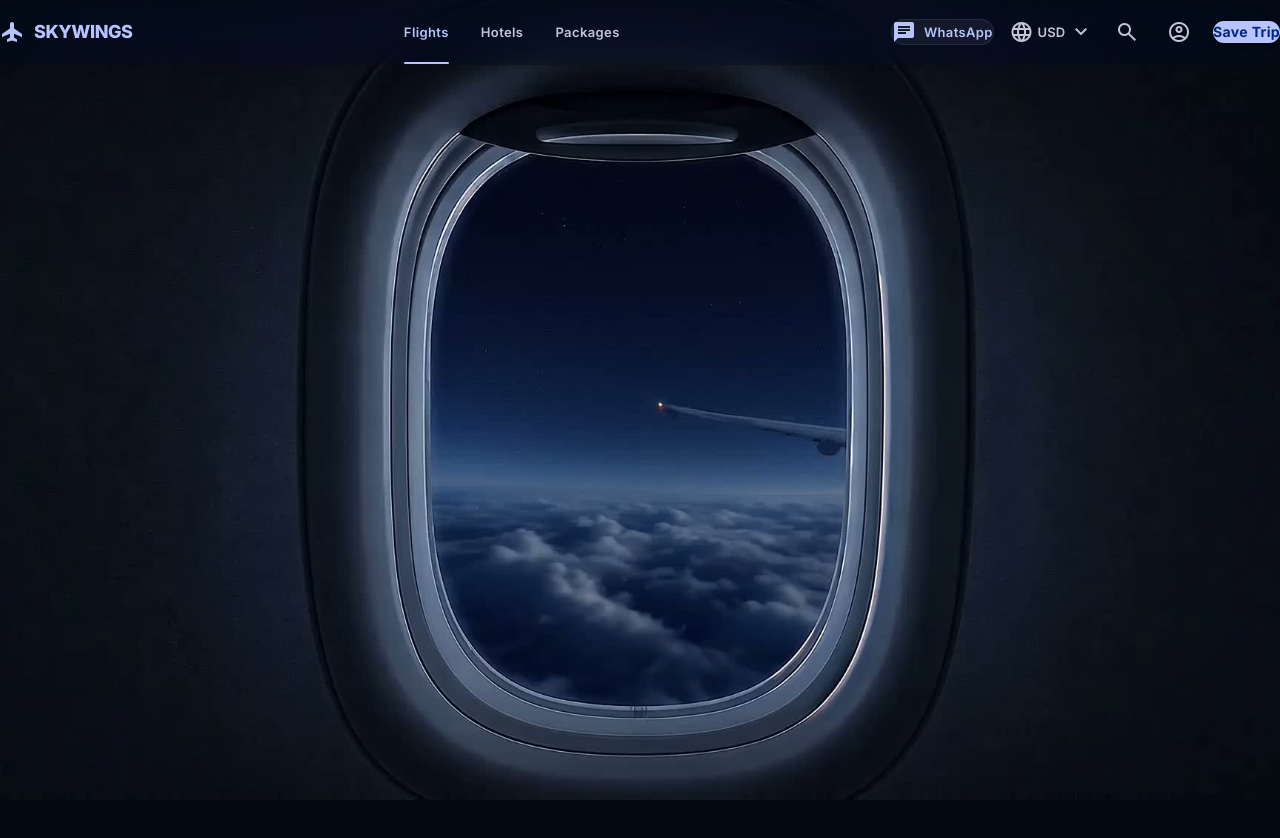
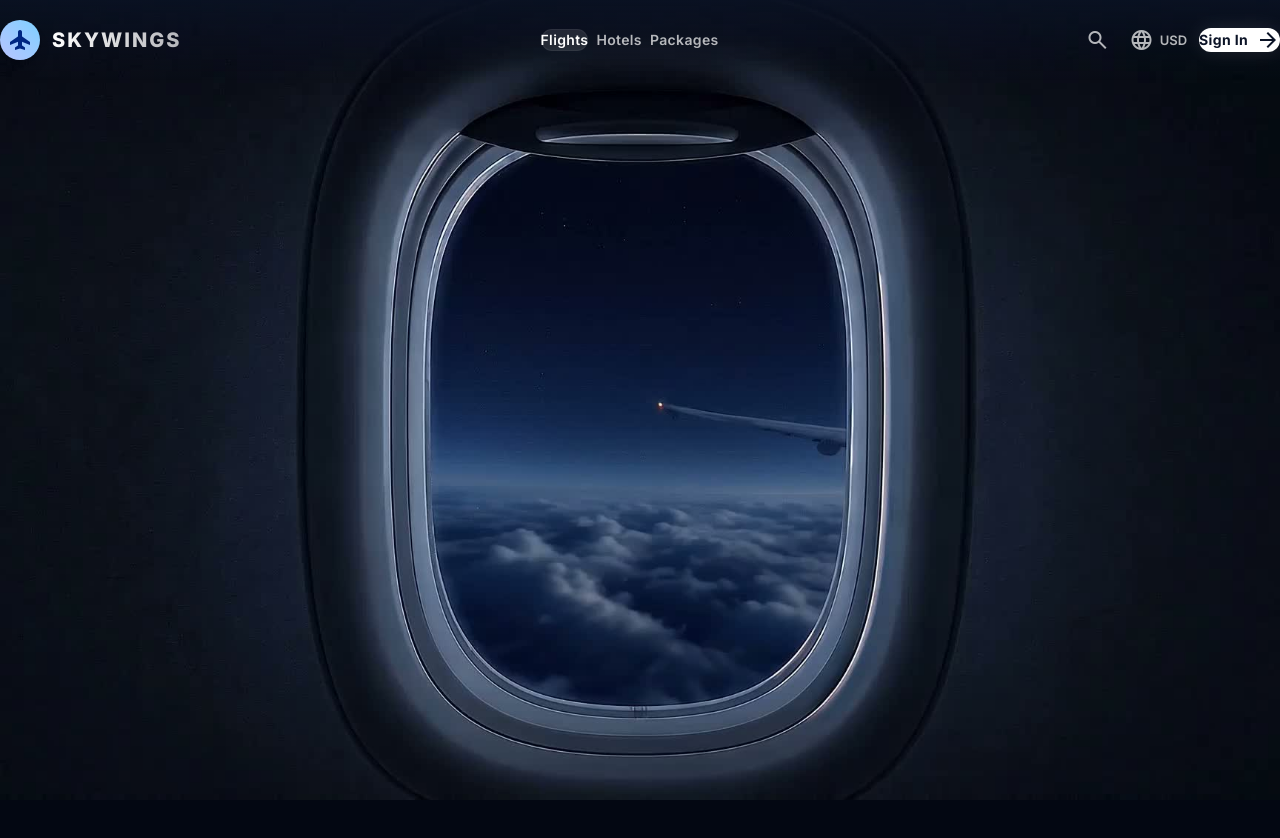
Before and after one commit to Jamilgit19/skywings-travel-platform, a Next.js app: page / in a window 1280 px wide. Shown: the top 838 px of the page. Built offline with nearby package versions, Linux system fonts and the light colour scheme.

Commit message:
I have changed the navbar

```diff
--- a/components/layout/Header.tsx
+++ b/components/layout/Header.tsx
@@ -38,55 +38,64 @@ export default function Header() {
   return (
     <>
       <header
-        className={`fixed top-0 left-0 right-0 z-50 w-full transition-all duration-500 ease-out ${
-          isScrolled
-            ? "py-0 border-b border-white/[0.08]"
-            : "py-1 border-b border-transparent"
+        className={`fixed left-0 right-0 z-50 transition-all duration-500 ease-in-out flex justify-center ${
+          isScrolled ? "top-4 px-4" : "top-0 px-0"
         }`}
-        style={{
-          background: isScrolled
-            ? "rgba(6, 14, 32, 0.6)"
-            : "rgba(6, 14, 32, 0.25)",
-          backdropFilter: "blur(20px) saturate(180%)",
-          WebkitBackdropFilter: "blur(20px) saturate(180%)",
-        }}
       >
-        <div className="max-w-7xl mx-auto px-4 md:px-12 h-16 flex items-center justify-between">
+        <div
+          className={`w-full max-w-7xl mx-auto flex items-center justify-between transition-all duration-500 ${
+            isScrolled
+              ? "h-16 px-6 md:px-8 rounded-full border shadow-[0_10px_40px_-10px_rgba(0,0,0,0.5)]"
+              : "h-20 px-6 md:px-12"
+          }`}
+          style={
+            isScrolled
+              ? {
+                  background: "rgba(11, 19, 38, 0.75)",
+                  backdropFilter: "blur(24px) saturate(200%)",
+                  WebkitBackdropFilter: "blur(24px) saturate(200%)",
+                  borderColor: "rgba(255, 255, 255, 0.1)",
+                }
+              : {
+                  background: "linear-gradient(to bottom, rgba(11,19,38,0.8) 0%, rgba(11,19,38,0) 100%)",
+                  borderColor: "transparent",
+                }
+          }
+        >
           {/* Logo */}
           <Link
             href="/"
-            className="flex items-center gap-2.5 group shrink-0"
+            className="flex items-center gap-3 group shrink-0"
             aria-label="SkyWings Home"
           >
-            <span
-              className="material-symbols-outlined fill text-primary text-[28px] group-hover:scale-110 transition-transform duration-300"
-            >
-              flight
-            </span>
-            <span className="text-[18px] font-extrabold text-primary uppercase tracking-tight leading-none">
-              SKYWINGS
+            <div className="w-10 h-10 rounded-full bg-gradient-to-tr from-primary to-secondary flex items-center justify-center shadow-lg group-hover:shadow-primary/30 transition-all duration-300 group-hover:scale-105">
+              <span className="material-symbols-outlined fill text-on-primary text-[24px]">
+                flight
+              </span>
+            </div>
+            <span className="text-[20px] font-extrabold text-transparent bg-clip-text bg-gradient-to-r from-white to-white/70 uppercase tracking-widest leading-none">
+              SkyWings
             </span>
           </Link>
 
-          {/* Desktop Navigation — centered */}
-          <nav className="hidden md:flex items-center gap-8 h-full" aria-label="Main navigation">
+          {/* Desktop Navigation */}
+          <nav className="hidden md:flex items-center gap-2 h-full" aria-label="Main navigation">
             {navLinks.map((link) => {
-              const isActive = pathname === link.href || (pathname === "/" && link.href === "/flights");
+              const isActive =
+                pathname === link.href || (pathname === "/" && link.href === "/flights");
               return (
                 <Link
                   key={link.href}
                   href={link.href}
-                  className={`relative text-[13px] font-semibold tracking-[0.03em] h-full flex items-center transition-colors duration-200 ${
-                    isActive
-                      ? "text-primary"
-                      : "text-on-surface-variant hover:text-primary"
-                  }`}
+                  className="relative px-4 py-2 rounded-full text-[14px] font-semibold tracking-wide transition-colors duration-300"
                 >
-                  {link.label}
+                  <span className={`relative z-10 ${isActive ? "text-white" : "text-white/70 hover:text-white"}`}>
+                    {link.label}
+                  </span>
                   {isActive && (
                     <motion.div
-                      layoutId="navIndicator"
-                      className="absolute bottom-0 left-0 right-0 h-[2px] bg-primary rounded-full"
+                      layoutId="navIndicatorDesktop"
+                      className="absolute inset-0 bg-white/10 rounded-full border border-white/5"
                       transition={{ type: "spring", stiffness: 400, damping: 30 }}
                     />
                   )}
@@ -96,63 +105,41 @@ export default function Header() {
           </nav>
 
           {/* Right Actions */}
-          <div className="flex items-center gap-2 md:gap-4 shrink-0">
-            {/* WhatsApp */}
-            <a
-              href="https://wa.me/1234567890"
-              target="_blank"
-              rel="noopener noreferrer"
-              className="hidden lg:flex items-center gap-2 bg-white/[0.06] hover:bg-white/[0.12] text-primary px-4 py-2 rounded-full cursor-pointer transition-colors duration-200 border border-white/[0.08]"
-              aria-label="Contact via WhatsApp"
+          <div className="flex items-center gap-3 shrink-0">
+            {/* Search */}
+            <button
+              className="hidden sm:flex w-10 h-10 items-center justify-center text-white/70 hover:text-white hover:bg-white/10 rounded-full transition-all duration-300"
+              aria-label="Search"
             >
-              <span className="material-symbols-outlined fill text-[18px]">chat</span>
-              <span className="text-[13px] font-semibold tracking-wide">WhatsApp</span>
-            </a>
+              <span className="material-symbols-outlined text-[20px]">search</span>
+            </button>
 
             {/* Currency */}
             <button
-              className="hidden lg:flex items-center gap-1 cursor-pointer text-on-surface-variant hover:text-primary transition-colors duration-200"
+              className="hidden lg:flex items-center gap-1.5 px-3 py-2 rounded-full text-white/70 hover:text-white hover:bg-white/10 transition-all duration-300"
               aria-label="Select currency"
             >
-              <span className="material-symbols-outlined text-[20px]">language</span>
+              <span className="material-symbols-outlined text-[18px]">language</span>
               <span className="text-[13px] font-semibold">USD</span>
-              <span className="material-symbols-outlined text-[14px]">expand_more</span>
             </button>
-
-            {/* Search */}
-            <button
-              className="hidden sm:flex w-9 h-9 items-center justify-center text-on-surface-variant hover:text-primary hover:bg-white/[0.06] rounded-full transition-all duration-200"
-              aria-label="Search"
-            >
-              <span className="material-symbols-outlined text-[22px]">search</span>
-            </button>
-
-            {/* Account */}
-            <Link
-              href="/account"
-              className="hidden sm:flex w-9 h-9 items-center justify-center text-on-surface-variant hover:text-primary hover:bg-white/[0.06] rounded-full transition-all duration-200"
-              aria-label="My account"
-            >
-              <span className="material-symbols-outlined text-[22px]">account_circle</span>
-            </Link>
 
             {/* CTA */}
             <Link
               href="/account"
-              className="hidden md:inline-flex bg-primary text-on-primary text-[14px] font-bold tracking-wide px-6 py-2.5 rounded-full hover:bg-primary-fixed-variant transition-all duration-300 shadow-md hover:shadow-lg transform hover:-translate-y-[1px]"
+              className="hidden md:inline-flex items-center justify-center gap-2 bg-white text-surface text-[14px] font-bold tracking-wide px-6 py-2.5 rounded-full hover:bg-primary-fixed hover:text-on-primary-fixed transition-all duration-300 shadow-[0_0_20px_rgba(255,255,255,0.1)] hover:shadow-[0_0_25px_rgba(255,255,255,0.2)] transform hover:-translate-y-0.5"
             >
-              Save Trip
+              Sign In
+              <span className="material-symbols-outlined text-[18px]">arrow_forward</span>
             </Link>
 
             {/* Mobile Toggle */}
             <button
               onClick={() => setIsMobileMenuOpen(!isMobileMenuOpen)}
-              className="md:hidden w-10 h-10 flex items-center justify-center text-primary hover:bg-white/[0.08] rounded-full transition-all duration-200"
+              className="md:hidden w-10 h-10 flex items-center justify-center text-white hover:bg-white/10 rounded-full transition-all duration-300"
               aria-label={isMobileMenuOpen ? "Close menu" : "Open menu"}
-              aria-expanded={isMobileMenuOpen}
             >
-              <span className="material-symbols-outlined text-[26px]">
-                {isMobileMenuOpen ? "close" : "menu"}
+              <span className="material-symbols-outlined text-[24px]">
+                {isMobileMenuOpen ? "close" : "menu_open"}
               </span>
             </button>
           </div>
@@ -163,39 +150,35 @@ export default function Header() {
       <AnimatePresence>
         {isMobileMenuOpen && (
           <motion.div
-            initial={{ opacity: 0 }}
-            animate={{ opacity: 1 }}
-            exit={{ opacity: 0 }}
-            transition={{ duration: 0.25 }}
-            className="fixed inset-0 z-40 md:hidden"
-            style={{
-              background: "rgba(6, 14, 32, 0.92)",
-              backdropFilter: "blur(24px) saturate(180%)",
-              WebkitBackdropFilter: "blur(24px) saturate(180%)",
-            }}
+            initial={{ opacity: 0, backdropFilter: "blur(0px)" }}
+            animate={{ opacity: 1, backdropFilter: "blur(24px)" }}
+            exit={{ opacity: 0, backdropFilter: "blur(0px)" }}
+            transition={{ duration: 0.4 }}
+            className="fixed inset-0 z-40 md:hidden bg-surface/90"
           >
-            <div className="pt-24 pb-8 px-6 h-full overflow-y-auto flex flex-col">
-              <nav className="flex flex-col gap-1" aria-label="Mobile navigation">
+            <div className="pt-28 pb-8 px-6 h-full overflow-y-auto flex flex-col">
+              <nav className="flex flex-col gap-2" aria-label="Mobile navigation">
                 {navLinks.map((link, index) => {
-                  const isActive = pathname === link.href || (pathname === "/" && link.href === "/flights");
+                  const isActive =
+                    pathname === link.href || (pathname === "/" && link.href === "/flights");
                   return (
                     <motion.div
                       key={link.href}
-                      initial={{ opacity: 0, x: -24 }}
+                      initial={{ opacity: 0, x: -20 }}
                       animate={{ opacity: 1, x: 0 }}
                       transition={{
-                        delay: index * 0.06,
-                        duration: 0.35,
+                        delay: index * 0.1,
+                        duration: 0.4,
                         ease: [0.25, 0.1, 0.25, 1],
                       }}
                     >
                       <Link
                         href={link.href}
                         onClick={() => setIsMobileMenuOpen(false)}
-                        className={`flex items-center px-5 py-4 text-[20px] font-semibold rounded-xl transition-colors duration-200 ${
+                        className={`flex items-center px-6 py-4 text-[22px] font-bold rounded-2xl transition-all duration-300 ${
                           isActive
-                            ? "text-primary bg-primary/10"
-                            : "text-on-surface hover:bg-white/[0.04]"
+                            ? "bg-gradient-to-r from-primary/20 to-transparent text-primary border-l-4 border-primary"
+                            : "text-white/70 hover:text-white hover:bg-white/5 border-l-4 border-transparent"
                         }`}
                       >
                         {link.label}
@@ -203,65 +186,21 @@ export default function Header() {
                     </motion.div>
                   );
                 })}
-
-                <motion.div
-                  initial={{ opacity: 0, x: -24 }}
-                  animate={{ opacity: 1, x: 0 }}
-                  transition={{ delay: navLinks.length * 0.06, duration: 0.35 }}
-                >
-                  <Link
-                    href="/manage-booking"
-                    onClick={() => setIsMobileMenuOpen(false)}
-                    className="flex items-center px-5 py-4 text-[20px] font-semibold text-secondary hover:bg-secondary/5 rounded-xl transition-colors duration-200 mt-2"
-                  >
-                    Manage Booking
-                  </Link>
-                </motion.div>
               </nav>
 
-              {/* Bottom Actions */}
               <div className="mt-auto pt-8 flex flex-col gap-4">
-                <motion.a
-                  initial={{ opacity: 0, y: 20 }}
-                  animate={{ opacity: 1, y: 0 }}
-                  transition={{ delay: 0.3, duration: 0.3 }}
-                  href="https://wa.me/1234567890"
-                  target="_blank"
-                  rel="noopener noreferrer"
-                  className="flex items-center gap-3 px-5 py-4 text-green-400 hover:bg-green-400/5 rounded-xl transition-colors border border-green-400/15"
-                >
-                  <span className="material-symbols-outlined fill text-[24px]">chat</span>
-                  <span className="text-[15px] font-semibold">WhatsApp Support</span>
-                </motion.a>
-
-                <motion.div
-                  initial={{ opacity: 0 }}
-                  animate={{ opacity: 1 }}
-                  transition={{ delay: 0.4, duration: 0.3 }}
-                  className="flex gap-3"
-                >
-                  <button className="flex-1 flex items-center justify-center gap-2 px-4 py-3 text-[13px] font-semibold text-on-surface-variant bg-white/[0.04] rounded-xl hover:bg-white/[0.08] transition-colors border border-white/[0.06]">
-                    <span className="material-symbols-outlined text-[18px]">language</span>
-                    USD
-                  </button>
-                  <button className="flex-1 flex items-center justify-center gap-2 px-4 py-3 text-[13px] font-semibold text-on-surface-variant bg-white/[0.04] rounded-xl hover:bg-white/[0.08] transition-colors border border-white/[0.06]">
-                    <span className="material-symbols-outlined text-[18px]">public</span>
-                    English
-                  </button>
-                </motion.div>
-
                 <motion.div
                   initial={{ opacity: 0, y: 20 }}
                   animate={{ opacity: 1, y: 0 }}
-                  transition={{ delay: 0.5, duration: 0.3 }}
+                  transition={{ delay: 0.4, duration: 0.4 }}
                 >
                   <Link
                     href="/account"
                     onClick={() => setIsMobileMenuOpen(false)}
-                    className="w-full flex items-center justify-center gap-2 bg-primary-container text-white text-[15px] font-semibold px-6 py-4 rounded-xl hover:bg-inverse-primary transition-colors"
+                    className="w-full flex items-center justify-center gap-2 bg-white text-surface text-[16px] font-bold px-6 py-4 rounded-full hover:bg-primary-fixed transition-all"
                   >
-                    <span className="material-symbols-outlined text-[20px]">account_circle</span>
-                    Sign In / Save Trip
+                    Sign In
+                    <span className="material-symbols-outlined text-[20px]">arrow_forward</span>
                   </Link>
                 </motion.div>
               </div>
```
Also changed, not shown: app/(storefront)/page.tsx (+4 -4 lines).
